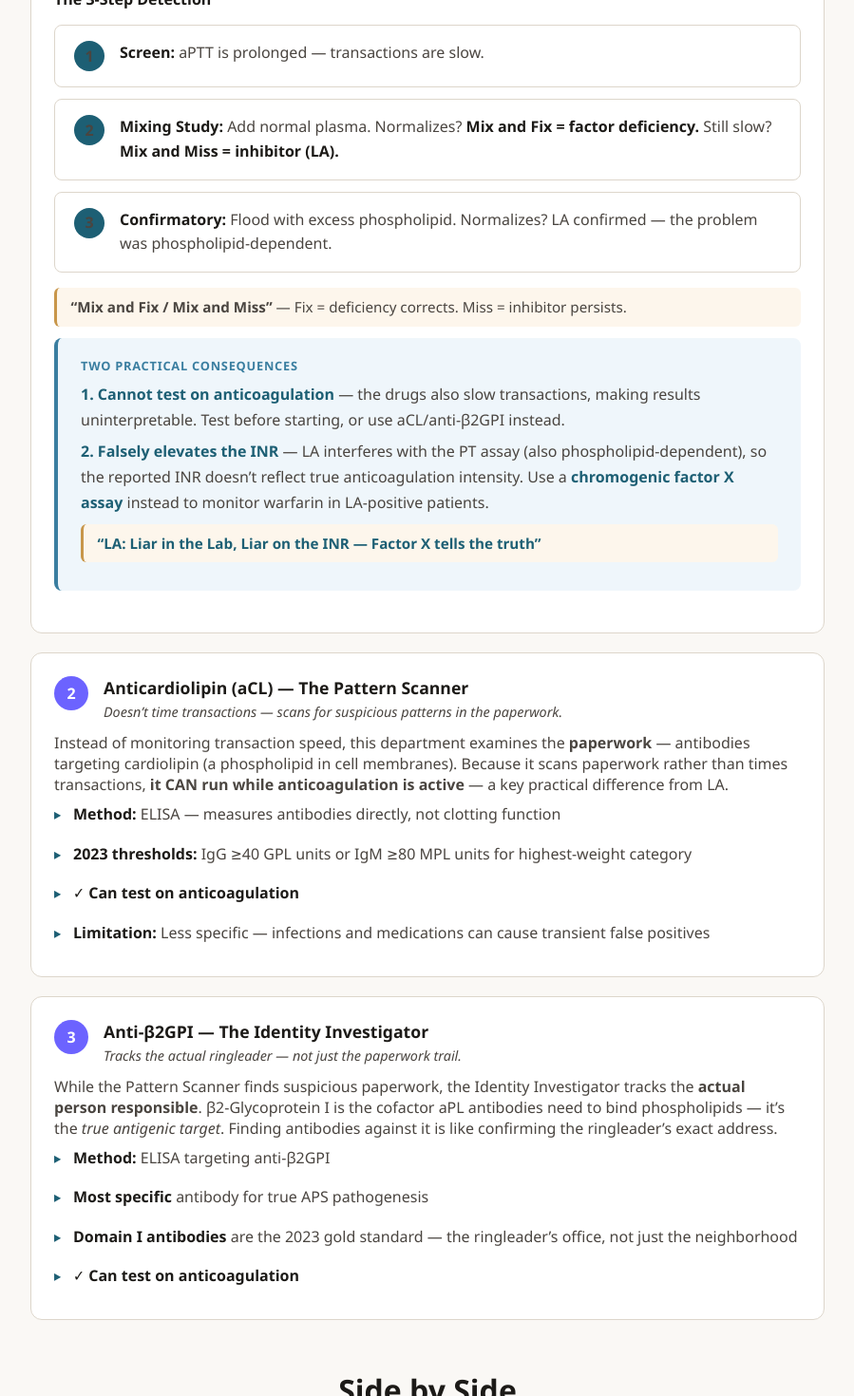
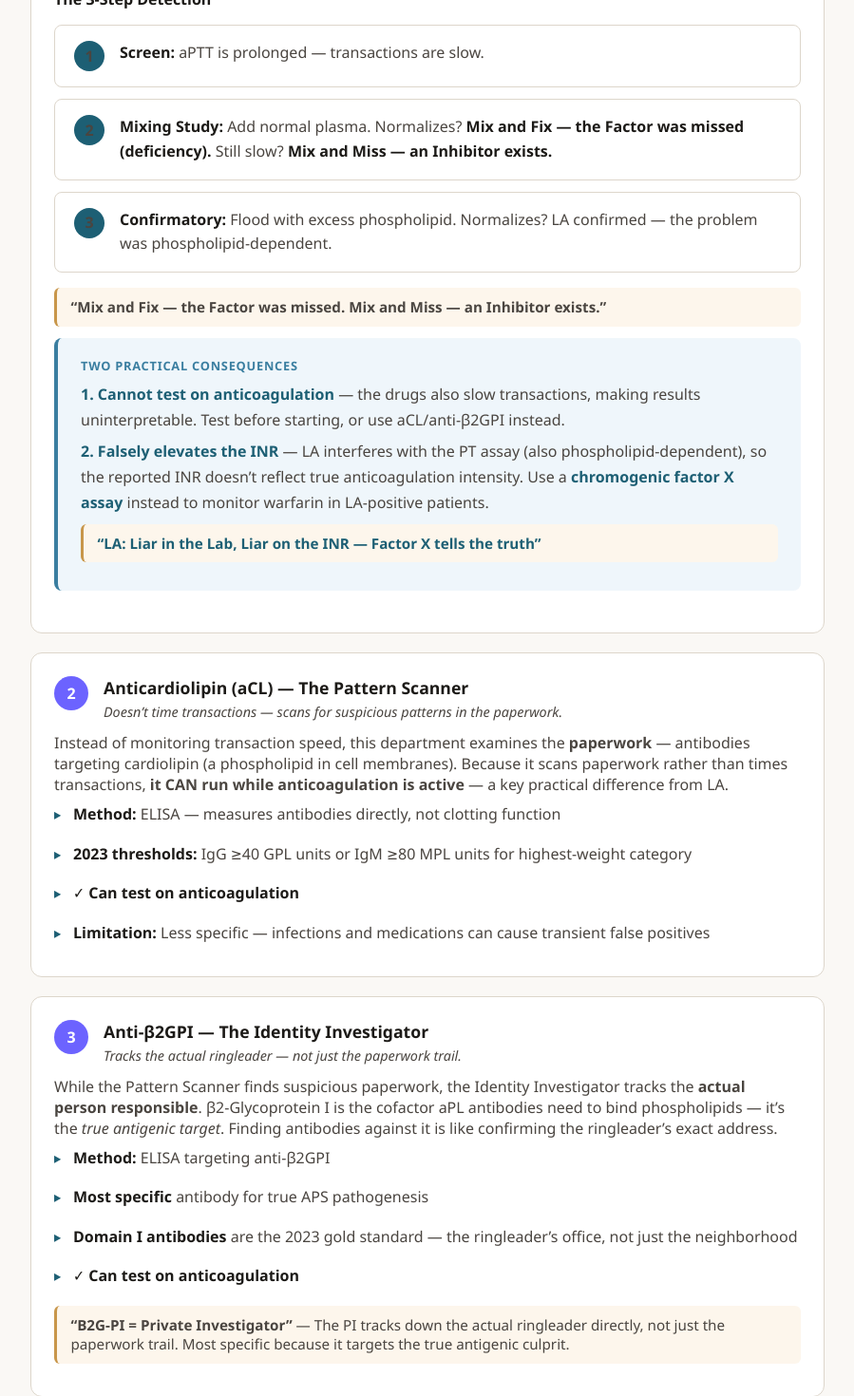
Before and after one commit to rheumify/rheumify-website, a Next.js app: page /learning/aps/labs in a window 1280 px wide. Shown: the part 1000-2470 px from the top of the page at 95% size, without its empty margins (190-1089 px from the left). Built offline with nearby package versions, Linux system fonts and the light colour scheme.

Commit message:
Add PI mnemonic for anti-B2GPI and update mixing study rhyme

```diff
--- a/app/learning/aps/labs/page.js
+++ b/app/learning/aps/labs/page.js
@@ -105,7 +105,7 @@ export default function APSLabsModule() {
             </div>
             <div className="step-card">
               <div className="step-number">2</div>
-              <div><strong>Mixing Study:</strong> Add normal plasma. Normalizes? <strong>Mix and Fix = factor deficiency.</strong> Still slow? <strong>Mix and Miss = inhibitor (LA).</strong></div>
+              <div><strong>Mixing Study:</strong> Add normal plasma. Normalizes? <strong>Mix and Fix — the Factor was missed (deficiency).</strong> Still slow? <strong>Mix and Miss — an Inhibitor exists.</strong></div>
             </div>
             <div className="step-card">
               <div className="step-number">3</div>
@@ -113,7 +113,7 @@ export default function APSLabsModule() {
             </div>
           </div>
           <div className="inline-mnemonic" style={{marginTop:'8px'}}>
-            <strong>&ldquo;Mix and Fix / Mix and Miss&rdquo;</strong> &mdash; Fix = deficiency corrects. Miss = inhibitor persists.
+            <strong>&ldquo;Mix and Fix &mdash; the Factor was missed. Mix and Miss &mdash; an Inhibitor exists.&rdquo;</strong>
           </div>
           <div className="board-pearl-box" style={{marginTop:'12px'}}>
             <div className="board-pearl-label">Two Practical Consequences</div>
@@ -161,6 +161,9 @@ export default function APSLabsModule() {
             <li><strong>Domain I antibodies</strong> are the 2023 gold standard &mdash; the ringleader&rsquo;s office, not just the neighborhood</li>
             <li><strong>&#10003; Can test on anticoagulation</strong></li>
           </ul>
+          <div className="inline-mnemonic" style={{marginTop:'10px'}}>
+            <strong>&ldquo;B2G-PI = Private Investigator&rdquo;</strong> &mdash; The PI tracks down the actual ringleader directly, not just the paperwork trail. Most specific because it targets the true antigenic culprit.
+          </div>
         </div>
       </section>
 
@@ -243,7 +246,7 @@ export default function APSLabsModule() {
             <li>Three aPL antibodies: LA (functional assay), aCL (ELISA), anti-&beta;2GPI (ELISA)</li>
             <li>LA: in vitro anticoagulant, in vivo procoagulant &mdash; strongest thrombosis predictor</li>
             <li>LA cannot be tested on anticoagulation; aCL and anti-&beta;2GPI can</li>
-            <li>Mix and Fix = factor deficiency; Mix and Miss = inhibitor (LA)</li>
+            <li>Mix and Fix &mdash; the Factor was missed; Mix and Miss &mdash; an Inhibitor exists (LA)</li>
             <li>LA lies on the INR &mdash; use chromogenic factor X assay for warfarin monitoring</li>
             <li>Triple positivity = grand slam = highest risk (5&ndash;10%/year) = warfarin only</li>
             <li>Always confirm at &ge;12 weeks &mdash; never diagnose APS on a single positive test</li>
```
